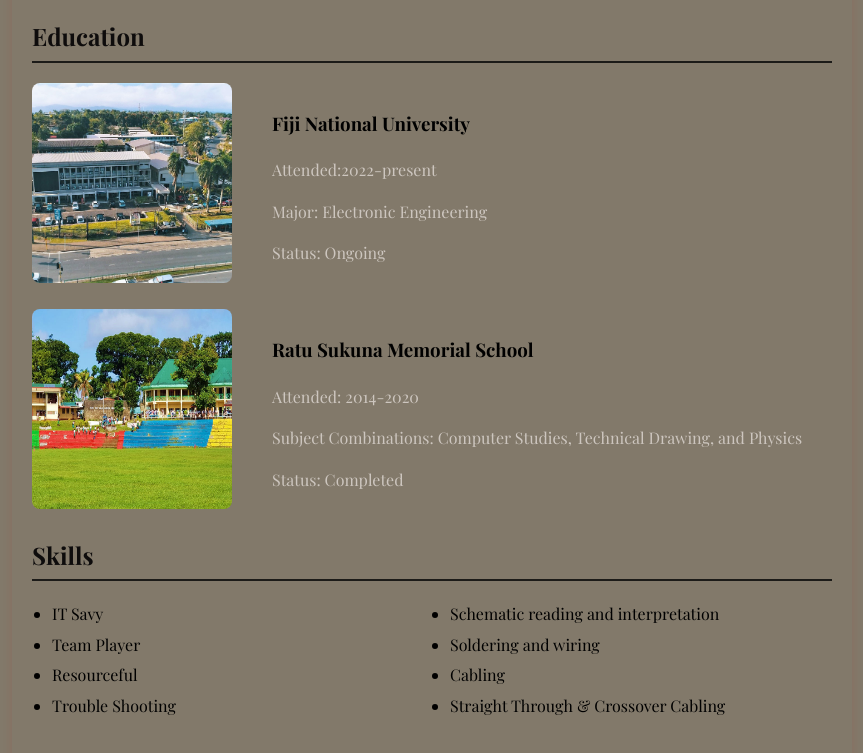
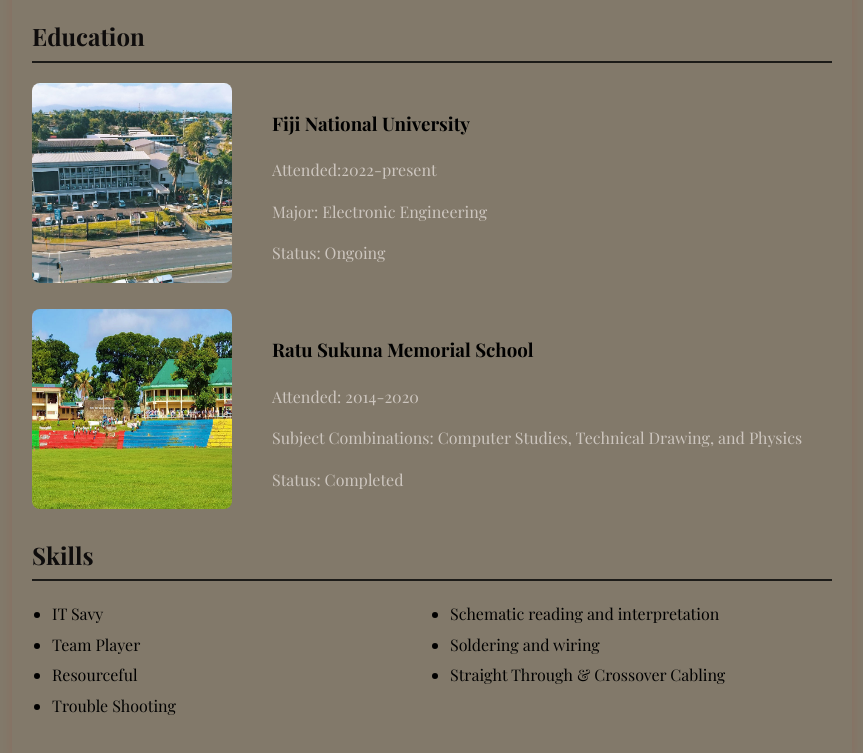
Before and after one commit to VitiaNiu/Noqu-CV-, a plain HTML site: page index.html in a window 1280 px wide. Shown: the part 543-1296 px from the top of the page, without its empty margins (208-1071 px from the left). Drawn offline with nearby package versions, Linux system fonts and the light colour scheme.

Commit message:
Update index.html

```diff
--- a/index.html
+++ b/index.html
@@ -92,7 +92,6 @@
                 <li>Trouble Shooting</li>
                 <li>Schematic reading and interpretation</li>
                 <li>Soldering and wiring</li>
-                <li>Cabling</li>
                 <li>Straight Through & Crossover Cabling</li>
             </ul>
         </section>
```
